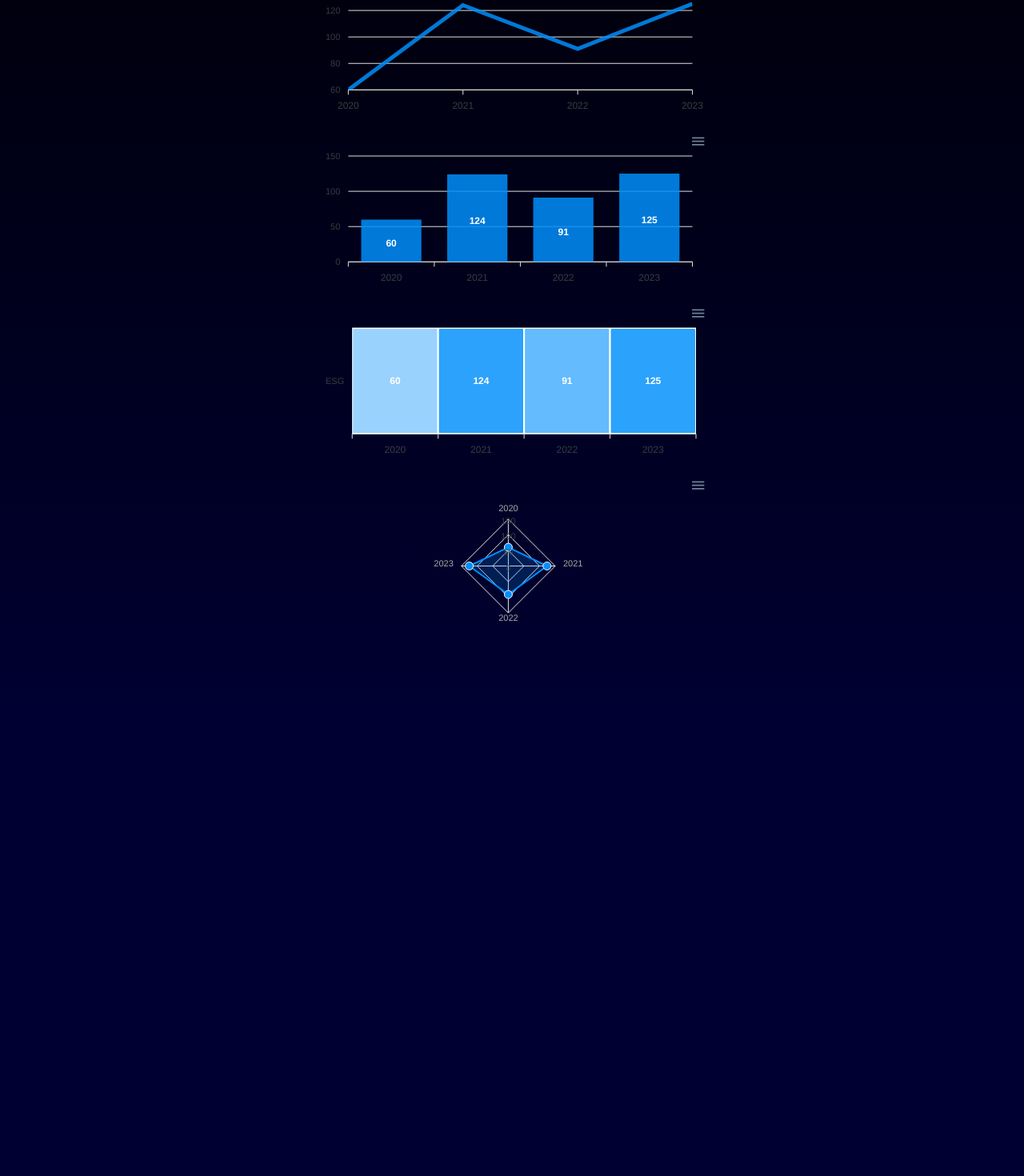
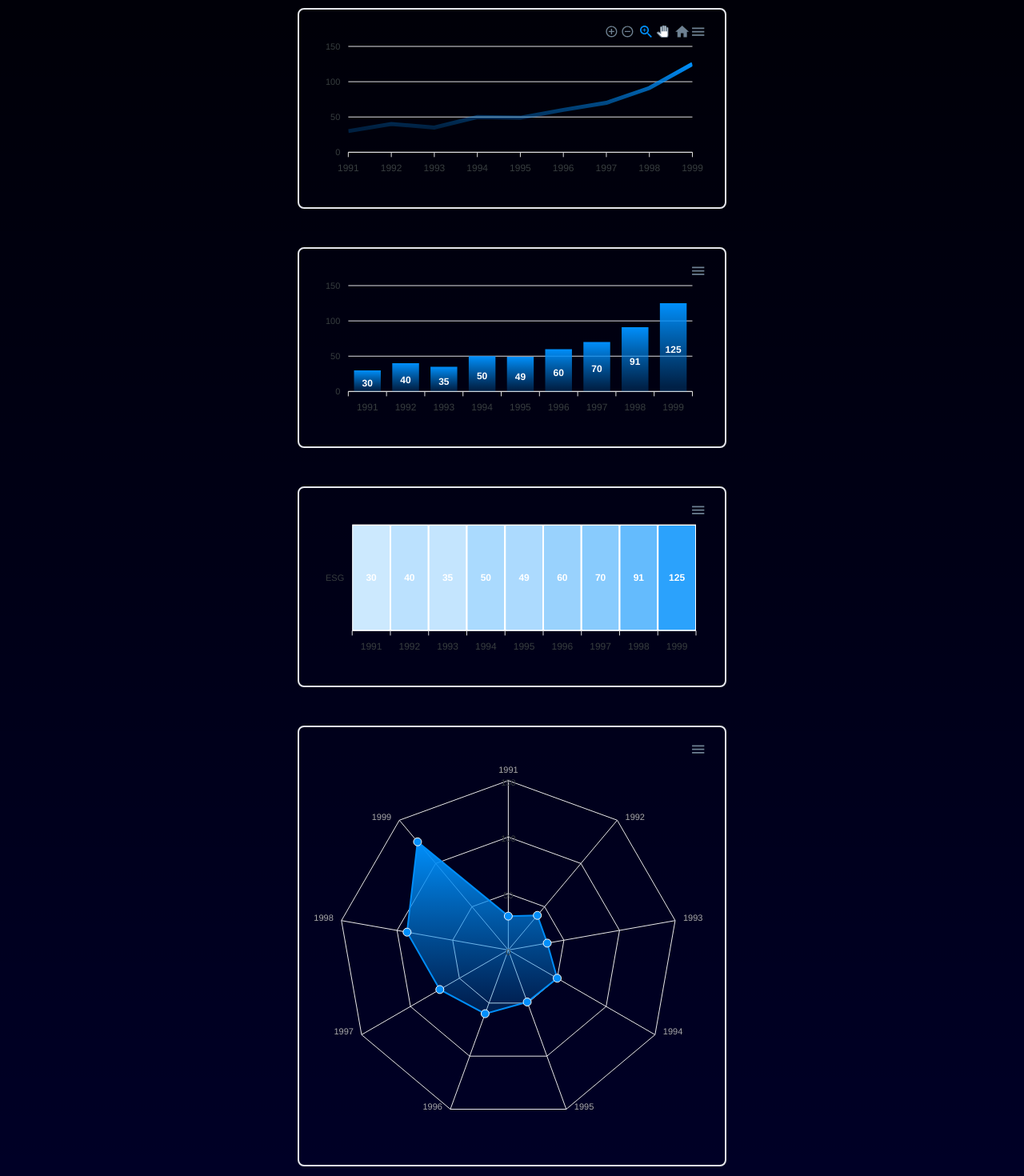
Before and after one commit to Guga-Santos/ESG-Front, a Next.js app: page / in a window 1280 px wide. Shown: the part 361-1831 px from the top of the page at 80% size. Before the commit the page ends 1267 px from the top, so only its background shows below. Built offline with nearby package versions, Linux system fonts and the light colour scheme.

Commit message:
feat: MixedChart

```diff
--- a/src/app/globals.css
+++ b/src/app/globals.css
@@ -26,4 +26,5 @@ body {
       rgb(var(--background-end-rgb))
     )
     rgb(var(--background-start-rgb));
+
 }
--- a/src/app/page.tsx
+++ b/src/app/page.tsx
@@ -1,8 +1,9 @@
 import { LinesChart } from "@/components/LinesCharts";
+import { MixedChart } from "@/components/MixedChart";
 
 export default function Home() {
   return (
-    <main className="flex min-h-screen flex-col items-center justify-between p-24">
+    <main className="flex min-h-screen flex-col items-center justify-between p-12">
       <LinesChart
       id={"apexchart-example"}
       categories={[1991, 1992, 1993, 1994, 1995, 1996, 1997, 1998, 1999]}
@@ -13,36 +14,59 @@ export default function Home() {
       width={500} />
       <LinesChart
       id={"EEG"}
-      categories={[2020, 2021, 2022, 2023]}
+      categories={[1991, 1992, 1993, 1994, 1995, 1996, 1997, 1998, 1999]}
       name={"series-1"}
-      data={[60, 124, 91, 125]}
+      data={[30, 40, 35, 50, 49, 60, 70, 91, 125]}
       type={"line"}
       height={200}
       width={500} />
       <LinesChart
       id={"EEG"}
-      categories={[2020, 2021, 2022, 2023]}
+      categories={[1991, 1992, 1993, 1994, 1995, 1996, 1997, 1998, 1999]}
       name={"series-1"}
-      data={[60, 124, 91, 125]}
+      data={[30, 40, 35, 50, 49, 60, 70, 91, 125]}
       type={"bar"}
       height={200}
       width={500} />
       <LinesChart
       id={"EEG"}
-      categories={[2020, 2021, 2022, 2023]}
+      categories={[1991, 1992, 1993, 1994, 1995, 1996, 1997, 1998, 1999]}
       name={"ESG"}
-      data={[60, 124, 91, 125]}
+      data={[30, 40, 35, 50, 49, 60, 70, 91, 125]}
       type={"heatmap"}
       height={200}
       width={500} />
       <LinesChart
       id={"EEG"}
-      categories={[2020, 2021, 2022, 2023]}
+      categories={[1991, 1992, 1993, 1994, 1995, 1996, 1997, 1998, 1999]}
       name={"series-1"}
-      data={[60, 124, 91, 125]}
+      data={[30, 40, 35, 50, 49, 60, 70, 91, 125]}
       type={"radar"}
-      height={200}
+      height={500}
       width={500} />
+      <MixedChart
+      id={"EEG"}
+      categories={[1991, 1992, 1993, 1994, 1995, 1996, 1997]}
+      name={"Natura-ESG"}
+      series={[{
+        name: 'Carbono Neutro',
+        data: [44, 55, 41, 37, 22, 43, 21]
+      }, {
+        name: 'Descarte de resíduos',
+        data: [53, 32, 33, 52, 13, 43, 32]
+      }, {
+        name: 'Energia Limpa',
+        data: [12, 17, 11, 9, 15, 11, 20]
+      }, {
+        name: 'Produção sustentável',
+        data: [9, 7, 5, 8, 6, 9, 4]
+      }, {
+        name: 'Reciclagem',
+        data: [25, 12, 19, 32, 25, 24, 10]
+      }]}
+      type={"bar"}
+      height={500}
+      width={800} />
     </main>
   )
 }
--- a/src/components/LinesCharts.tsx
+++ b/src/components/LinesCharts.tsx
@@ -12,8 +12,22 @@ export function LinesChart(props: ILineChartProps){
           id: props.id
         },
         xaxis: {
-          categories: props.categories
-        }
+          categories: props.categories,
+        },
+        fill: {
+          type: 'gradient',
+          gradient: {
+            shade: 'dark',
+            type: "vertical",
+            shadeIntensity: 0.1,
+            gradientToColors: undefined, // optional, if not defined - uses the shades of same color in series
+            inverseColors: false,
+            opacityFrom: 1,
+            opacityTo: 0.5,
+            stops: [0, 95, 100],
+            colorStops: []
+          }
+        },
       }
 
     const series = [{
@@ -23,12 +37,17 @@ export function LinesChart(props: ILineChartProps){
 
     return(
         <>
+        <div
+        className="border-2 rounded-lg p-4 m-6">
+
             <ApexChart
             type={props.type}
             options={option}
             series={series}
             height={props.height}
-            width={props.width} />
+            width={props.width}
+            animate />
+        </div>
         </>
     )
 
--- /dev/null
+++ b/src/components/MixedChart.tsx
@@ -0,0 +1,70 @@
+'use client' // if you use app dir, don't forget this line
+
+import { IMixedProps } from "@/interfaces/chartProps";
+import dynamic from "next/dynamic";
+const ApexChart = dynamic(() => import("react-apexcharts"), { ssr: false });
+
+
+export function MixedChart(props: IMixedProps){
+
+    const option = {
+        chart: {
+          id: props.id,
+          stacked: true,
+        },
+        xaxis: {
+          categories: props.categories
+        },
+        title: {
+          text: props.name
+        },
+        stroke: {
+          width: 2,
+          colors: ['#fff']
+        },
+        plotOptions: {
+          bar: {
+            horizontal: true,
+          },
+        }
+      }
+
+    const series = props.series
+    return(
+        <>
+            <ApexChart
+            type={props.type}
+            options={option}
+            series={series}
+            height={props.height}
+            width={props.width} />
+        </>
+    )
+
+}
+
+/**
+     <MixedChart
+      id={"EEG"}
+      categories={[1991, 1992, 1993, 1994, 1995, 1996, 1997]}
+      name={"Natura-ESG"}
+      series={[{
+        name: 'Carbono Neutro',
+        data: [44, 55, 41, 37, 22, 43, 21]
+      }, {
+        name: 'Descarte de resíduos',
+        data: [53, 32, 33, 52, 13, 43, 32]
+      }, {
+        name: 'Energia Limpa',
+        data: [12, 17, 11, 9, 15, 11, 20]
+      }, {
+        name: 'Produção sustentável',
+        data: [9, 7, 5, 8, 6, 9, 4]
+      }, {
+        name: 'Reciclagem',
+        data: [25, 12, 19, 32, 25, 24, 10]
+      }]}
+      type={"area"}
+      height={500}
+      width={800} />
+ */
```
Also changed, not shown: src/interfaces/chartProps.tsx (+13 -0 lines).
